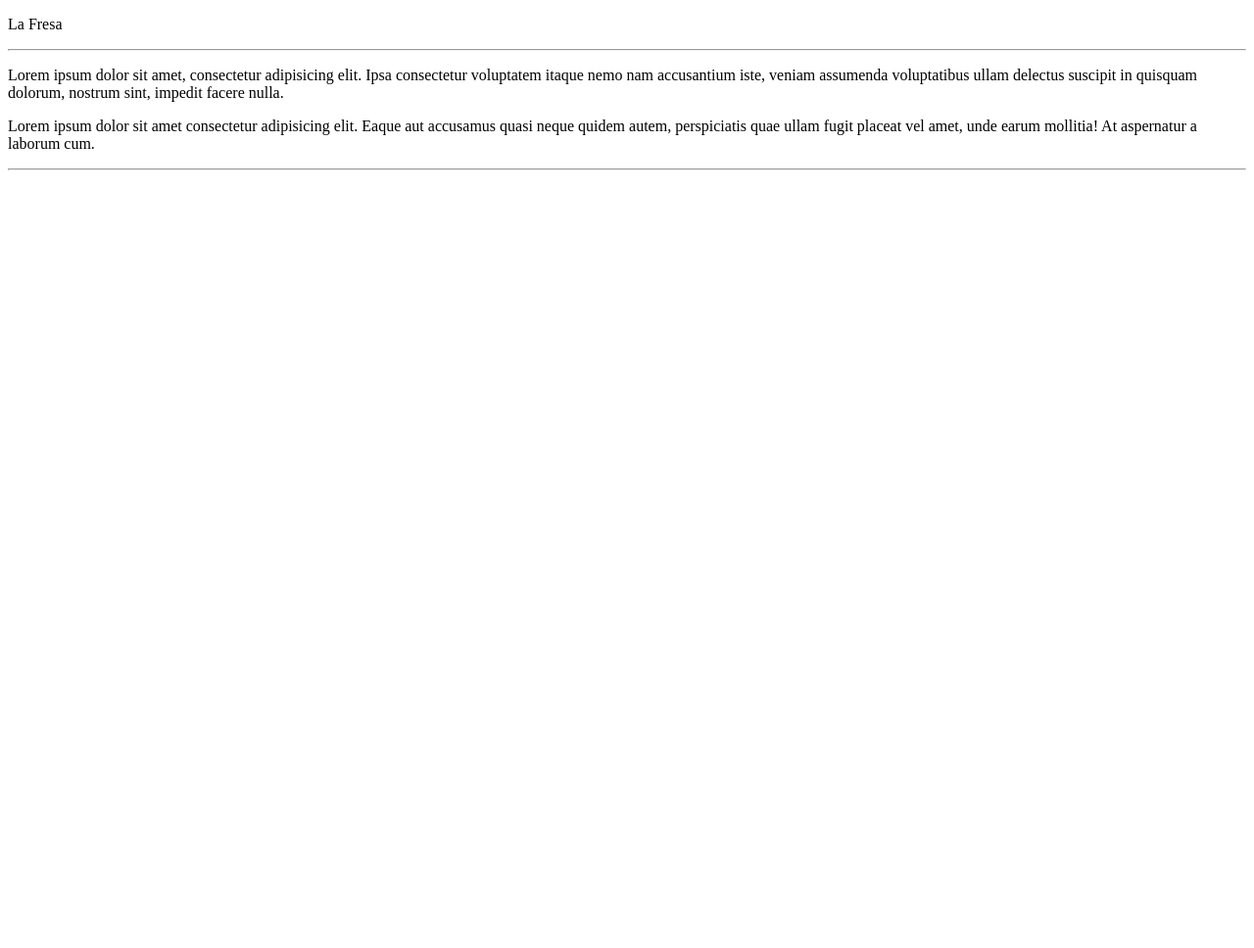
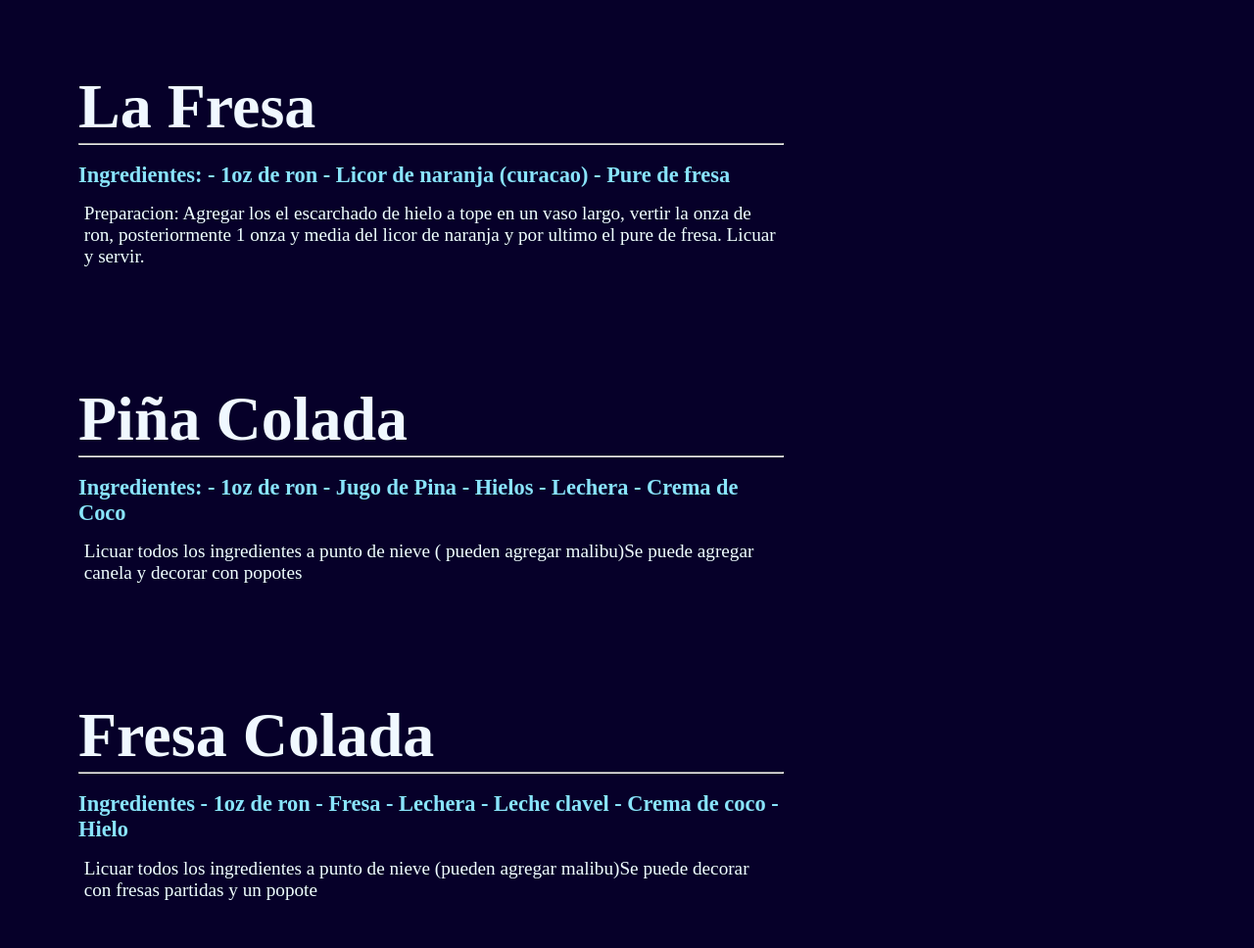
Before and after one commit to juanszg/Cocteles, an Astro site: page /Ron in a window 1280 px wide. Shown: the top 968 px of the page at 98% size. Before the commit the page ends 800 px from the top, so only its background shows below. Built offline with nearby package versions, Linux system fonts and the light colour scheme; Astro itself is replaced by a stand-in of ours.

Commit message:
Se moifico estilo y la pagina Ron con algunas bebidas

```diff
--- /dev/null
+++ b/src/components/Bebidas.astro
@@ -0,0 +1,71 @@
+---
+interface Props {
+    tituloBebida: string;
+    ingredientes: string;
+    metodo: string;
+}
+const { tituloBebida, ingredientes, metodo } = Astro.props;
+---
+
+<div class="grid-1">
+    <div class="cocteles">
+        <h1 class="titulos">{tituloBebida}</h1>
+        <hr /><br>
+        <h3 class="ingredientes">
+            {ingredientes}
+        </h3>
+        <p class="metodo">
+            {metodo}
+        </p>
+    </div>
+    <div class="imagen-coctel">
+        <!--<img src="/src/pages/Appleton_Estate.jpg"> -->
+    </div>
+</div>
+<style>
+    * {
+        margin: 0;
+        padding: 0px;
+    }
+    body {
+        font-family:gabarito;
+        background-color: rgb(6, 0, 41);
+        color: aliceblue;
+    }
+    .grid-1 {
+        margin: 2em;
+        display: grid;
+        grid-template-columns: repeat(3, 1fr);
+        grid-template-rows: 1fr;
+        grid-column-gap: 0px;
+        grid-row-gap: 0px;
+    }
+    .cocteles {
+        grid-area: 1 / 1 / 2 / 3;
+        padding: 1em;
+        margin: 1.5em;
+    }
+    .imagen-coctel {
+        grid-area: 1 / 3 / 2 / 4;
+    }
+    .imagen-coctel img {
+        width: 18em;
+        height: 31em;
+        margin: 2.5em;
+        border-radius: 10px;
+    }
+    .titulos {
+        font-size: 4em;
+    }
+    .ingredientes{
+        font-size: 1.4em;
+        color: rgb(137, 228, 251);
+    }
+    p {
+        font-size: 1.2em;
+        padding: 0.3em;
+        font-weight: 100;
+        color: azure;
+        margin-top: .5em;
+    }
+</style>
--- a/src/components/Card.astro
+++ b/src/components/Card.astro
@@ -6,6 +6,7 @@ interface Props {
 }
 
 const { href, title, body } = Astro.props;
+import botella from '../pages/Appleton_Estate.jpg';
 ---
 
 <li class="link-card">
@@ -17,6 +18,7 @@ const { href, title, body } = Astro.props;
 		<p>
 			{body}
 		</p>
+		<!-- <img src={botella} /> -->
 	</a>
 </li>
 <style>
--- a/src/pages/Ron.astro
+++ b/src/pages/Ron.astro
@@ -1,22 +1,46 @@
+---
+import Bebida from '../components/Bebidas.astro';
 ---
 
----
+<div class="numero1">
+    <!--<Bebida
+     tituloBebida='La Fresa'
+     ingredientes='Ingredientes:1oz de ron. Licor de naranja (curacao).Pure de fresa'
+     metodo="Preparacion: Agregar los el escarchado de hielo a tope en un vaso largo, vertir la onza de ron, posteriormente 1 onza y media del licor de naranja y por ultimo el pure de fresa. Licuar y servir "
+     /> -->
+     <Bebida
+     tituloBebida="La Fresa"
+     ingredientes={`Ingredientes:
+     - 1oz de ron
+     - Licor de naranja (curacao)
+     - Pure de fresa`}
+     metodo={`Preparacion:
+     Agregar los el escarchado de hielo a tope en un vaso largo, vertir la onza de ron, posteriormente 1 onza y media del licor de naranja y por ultimo el pure de fresa. Licuar y servir.`}
+     />
+    <Bebida
+    tituloBebida='Piña Colada'
+    ingredientes='Ingredientes: - 1oz de ron  - Jugo de Pina - Hielos - Lechera - Crema de Coco'
+    metodo='Licuar todos los ingredientes a punto de nieve ( pueden agregar malibu)Se puede agregar canela y decorar con popotes '
 
-<main>
-    <div class="cocteles">
-        <p class="titulos">La Fresa</p>
-        <hr />
-        <p class="ingredientes">
-            Lorem ipsum dolor sit amet, consectetur adipisicing elit. Ipsa
-            consectetur voluptatem itaque nemo nam accusantium iste, veniam
-            assumenda voluptatibus ullam delectus suscipit in quisquam dolorum,
-            nostrum sint, impedit facere nulla.
-        </p>
-        <p class="metodo">
-            Lorem ipsum dolor sit amet consectetur adipisicing elit. Eaque aut
-            accusamus quasi neque quidem autem, perspiciatis quae ullam fugit
-            placeat vel amet, unde earum mollitia! At aspernatur a laborum cum.
-        </p>
-    </div>
-    <hr>
-</main>
+    />
+    <!--<Bebida
+    tituloBebida='Fresa Colada'
+    ingredientes='Ingredientes: 1oz de ron. Fresa. Lechera. Leche clavel. Crema de coco. Hielo'
+    metodo='Licuar todos los ingredientes a punto de nieve ( pueden agregar malibu) Se puede decorar con fresas partidas y un popote'
+    /> -->
+    <Bebida
+    tituloBebida='Fresa Colada'
+    ingredientes='Ingredientes - 1oz de ron - Fresa - Lechera - Leche clavel - Crema de coco - Hielo'
+    metodo='Licuar todos los ingredientes a punto de nieve (pueden agregar malibu)Se puede decorar con fresas partidas y un popote'
+    />
+    <Bebida
+    tituloBebida='Beso Playero'
+    ingredientes='Ingredientes:'
+    ingredientes='2oz de malibu - Jarabe natural - Jugo de limon - Jugo de pinia - Dash de granadina.'
+    metodo='En coctelera o shaker, agitar malibu, jugo de limon. Jugo de pina, jarabe natural. y finalizar con dash de granadina '
+    />
+    <Bebida
+    tituloBebida='Mojito'
+    ingredientes='Ingredeintes: - 1oz de ron - 1 1/2 cucharada de azucar - 1/'
+    />
+</div>
--- a/src/pages/index.astro
+++ b/src/pages/index.astro
@@ -2,6 +2,7 @@
 import Layout from '../layouts/Layout.astro';
 import Card from '../components/Card.astro';
 import Ron from './Ron.astro';
+
 ---
 
 <Layout title="Cocteles">
@@ -23,6 +24,11 @@ import Ron from './Ron.astro';
 				href=""
 				title="Tequila"
 				body="Encontraras 12 cocteles de Tequila."
+			/>
+			<Card
+				href=""
+				title="Whiskey"
+				body="Encontraras 10 cocteles de Ginebra"
 			/>
 			<Card
 				href=""
```
Also changed, not shown: src/pages/Appleton_Estate.jpg (added).
